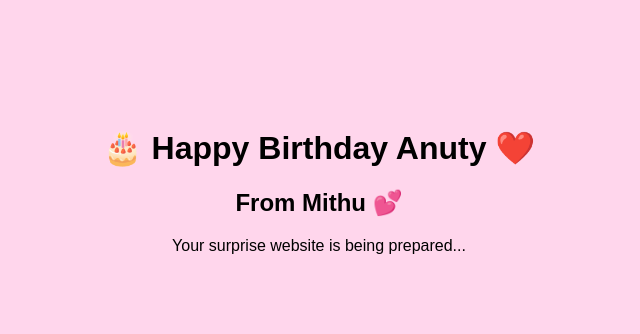
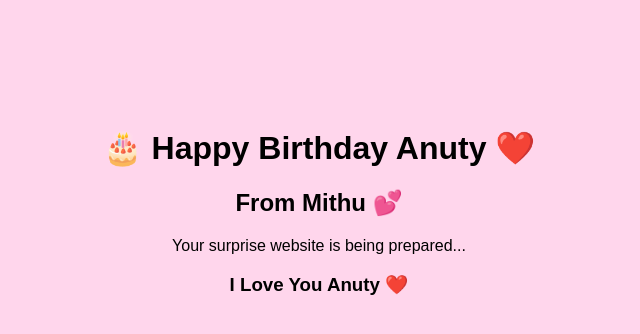
Before and after one commit to mjussaim-tech/anuty-birthday-surprise, a plain HTML site: page index.html in a window 1280 px wide. Shown: the whole page, without its empty margins (321-961 px from the left). Drawn offline with Linux system fonts and the light colour scheme.

Commit message:
Update index.html

```diff
--- a/index.html
+++ b/index.html
@@ -6,5 +6,6 @@
 <h1>🎂 Happy Birthday Anuty ❤️</h1>
 <h2>From Mithu 💕</h2>
 <p>Your surprise website is being prepared...</p>
+<h3>I Love You Anuty ❤️</h3>
 </body>
 </html>
```
